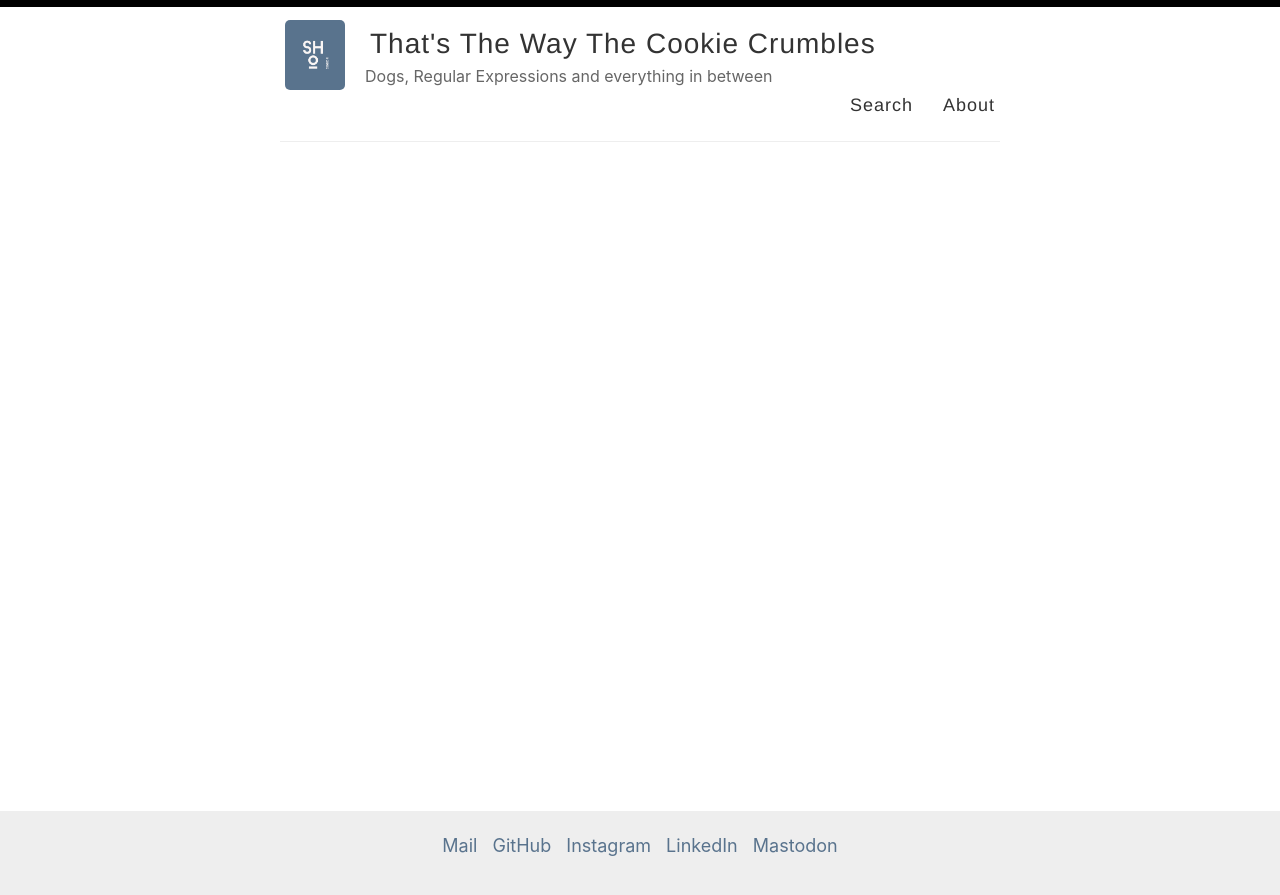
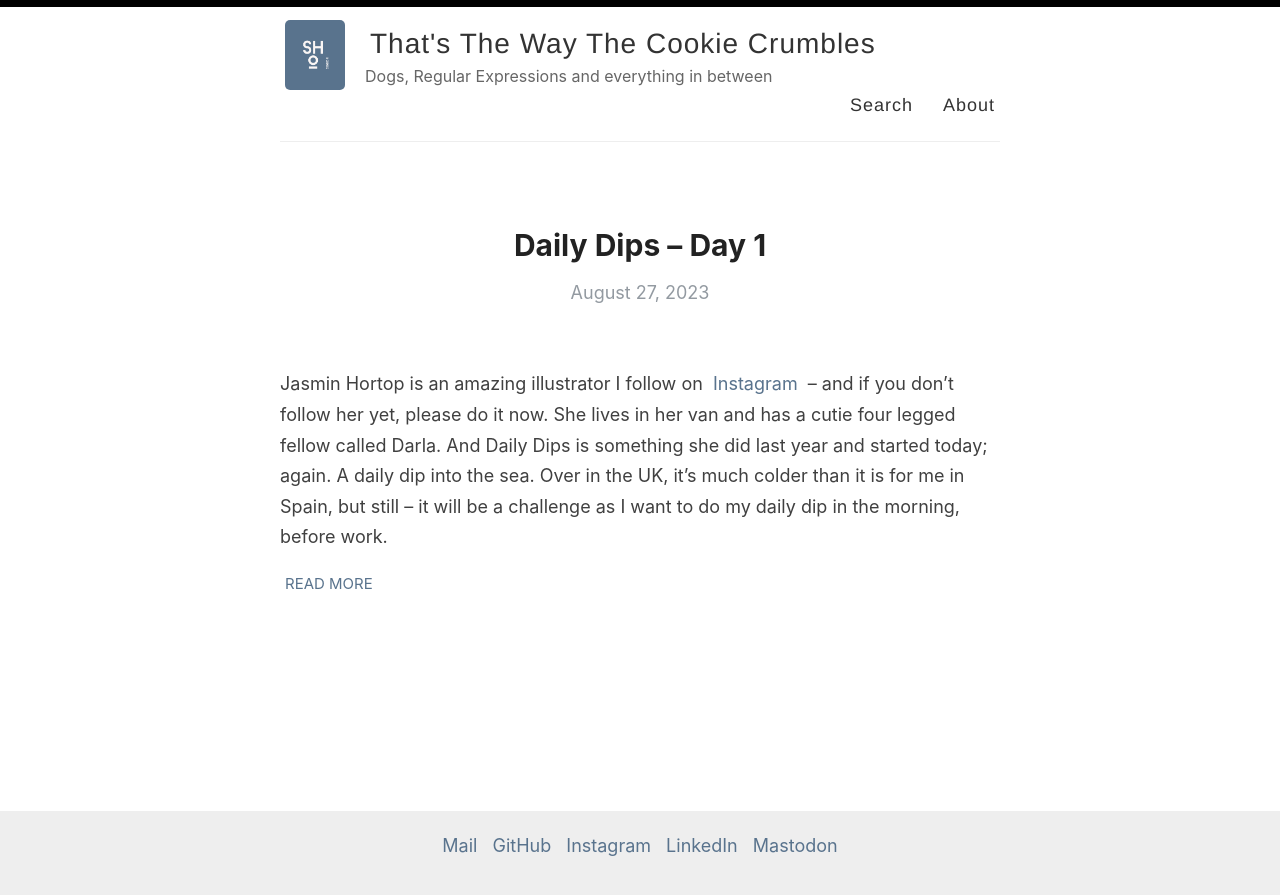
Before and after one commit to slickepinne/slickepinne.github.io, a Jekyll site: the page built from index.html, in a window 1280 px wide. Shown: the top 895 px of the page. Built offline with Jekyll 4.4.1, drawn with Linux system fonts in a browser that asks for light colours; the list of posts is cut into pages by our own code.

Commit message:
Add first post about Daily Dips

```diff
--- a/_layouts/post.html
+++ b/_layouts/post.html
@@ -27,9 +27,9 @@ layout: default
     {{ content }}
   </div>
 
-  <div>
+  <!-- <div>
     <p><span class="share-box">Share:</span> <a href="http://twitter.com/share?text={{ page.title }}&url={{site.url}}{{page.url}}" target="_blank">Twitter</a>, <a href="https://www.facebook.com/sharer.php?u={{site.url}}{{page.url}}" target="_blank">Facebook</a></p>
-  </div>
+  </div> -->
 
   <!--<div class="date">
     Written on {{ page.date | date: "%B %e, %Y" }}
--- /dev/null
+++ b/_posts/2023-08-27-daily-dips.md
@@ -0,0 +1,13 @@
+---
+layout: post
+title:  Daily Dips – Day 1
+categories: [Wellbeing, Daily Dip, Commitment]
+---
+
+Jasmin Hortop is an amazing illustrator I follow on [Instagram](https://www.instagram.com/jasminehortop/) – and if you don't follow her yet, please do it now. She lives in her van and has a cutie four legged fellow called Darla. And Daily Dips is something she did last year and started today; again. A daily dip into the sea. Over in the UK, it's much colder than it is for me in Spain, but still – it will be a challenge as I want to do my daily dip in the morning, before work.
+
+### Day #1
+
+It was quite windy, but warm – and we had waves which is quite unusual for Almería or let's call it rare. I didn't swim (_too scared_) but I count it as a dip.
+
+![](/images/daily_dips/2023-08-27-daily_dip.jpeg)
```
Also changed, not shown: images/daily_dips/2023-08-27-daily_dip.jpeg (added).
